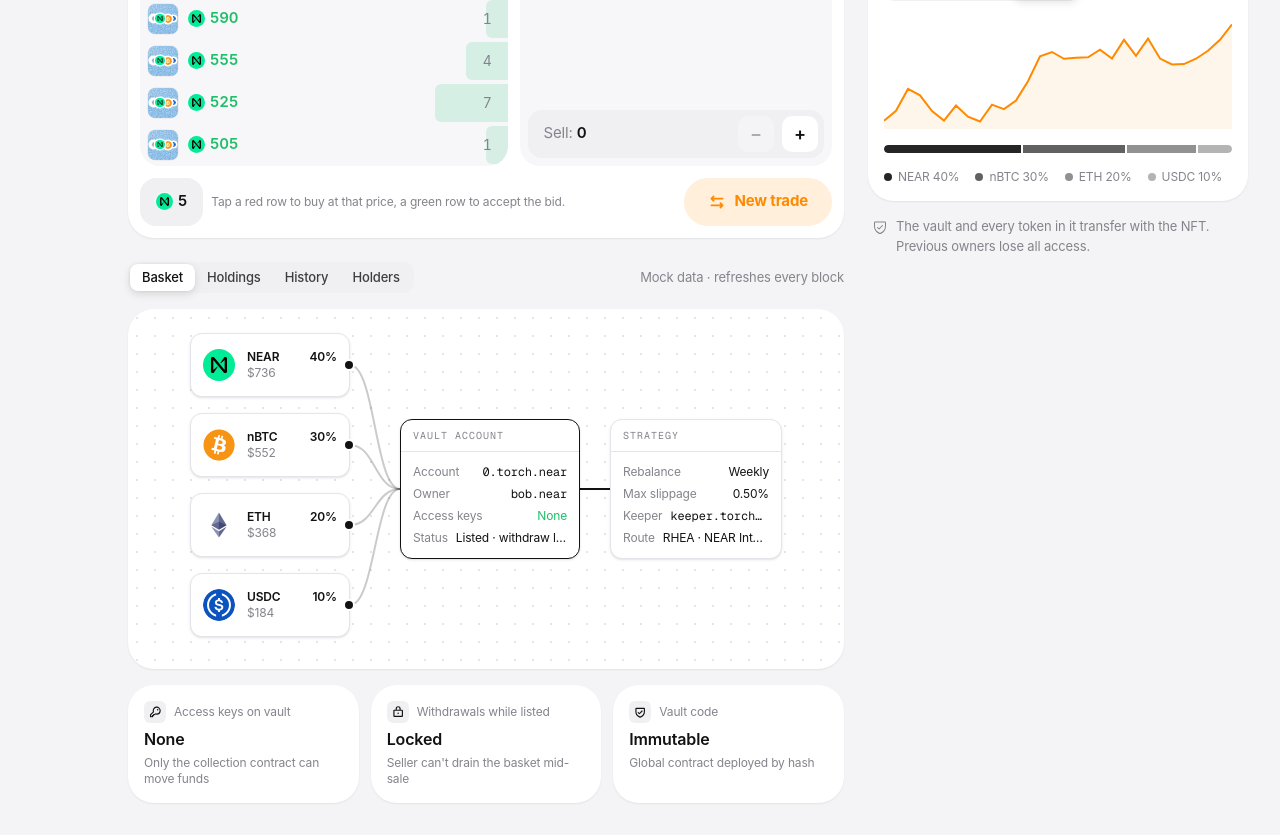
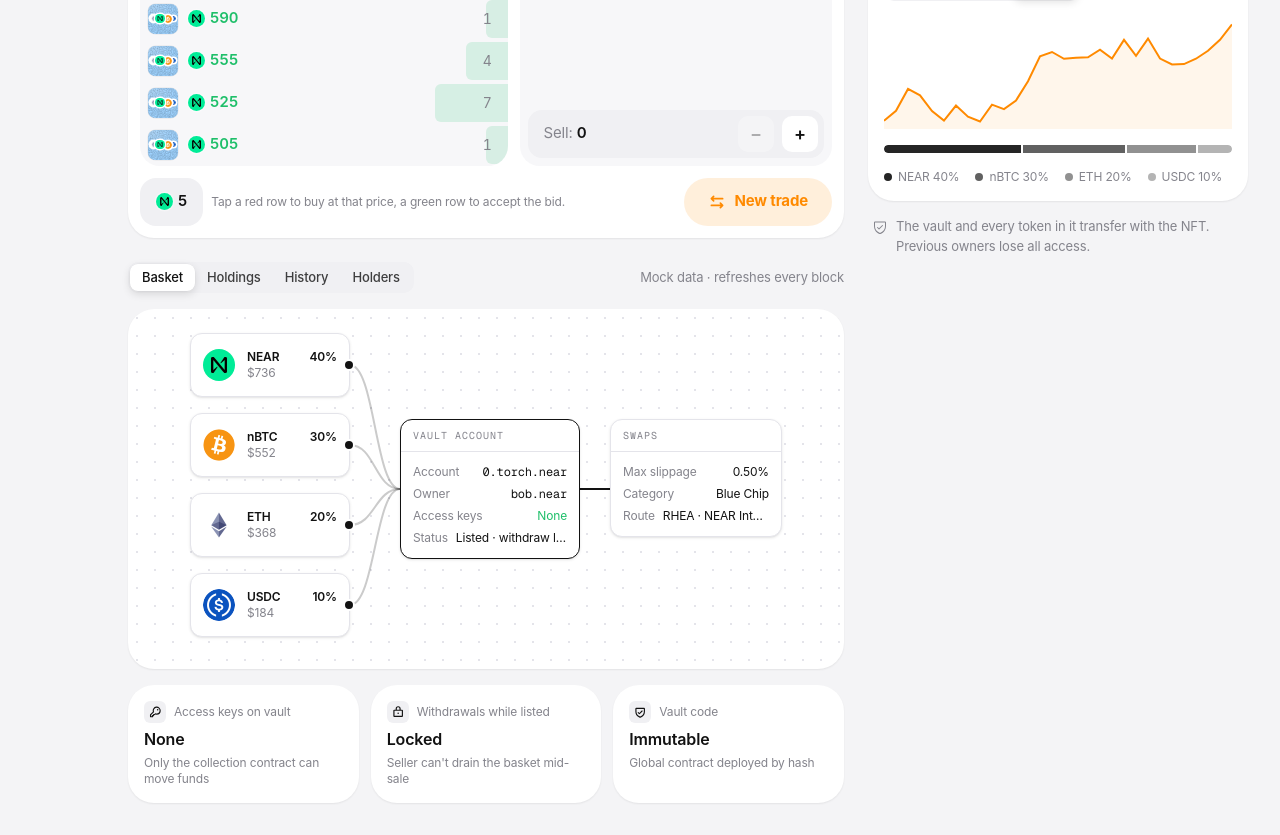
Before and after one commit to 0xpochita/torch, a Next.js app in the folder monorepo/apps/web/: page /etf/0 in a window 1280 px wide. Shown: the part 940-1775 px from the top of the page. Built offline with nearby package versions, Linux system fonts and the light colour scheme.

Commit message:
refactor(web): remove keeper and rebalance from the product

```diff
--- a/monorepo/apps/web/src/app/activity/activity.tsx
+++ b/monorepo/apps/web/src/app/activity/activity.tsx
@@ -10,10 +10,10 @@ import { Avatar, NearAmount, PASTEL, TokenIcon } from "@/components/ui";
 import { ALL_ACTIVITY, type HistoryEvent } from "@/lib/mock";
 
 type Kind = HistoryEvent["type"];
-const FILTERS = ["All", "rebalance", "deposit", "withdraw", "transfer", "mint"] as const;
-const LABEL: Record<(typeof FILTERS)[number], string> = { All: "All", rebalance: "Rebalances", deposit: "Deposits", withdraw: "Withdrawals", transfer: "Sales", mint: "Mints" };
-const VERB: Record<Kind, string> = { mint: "minted", deposit: "deposited into", rebalance: "rebalanced", withdraw: "withdrew from", transfer: "sold" };
-const TONE = { mint: "lilac", deposit: "mint", rebalance: "sky", withdraw: "peach", transfer: "pink" } as const;
+const FILTERS = ["All", "deposit", "withdraw", "transfer", "mint"] as const;
+const LABEL: Record<(typeof FILTERS)[number], string> = { All: "All", deposit: "Deposits", withdraw: "Withdrawals", transfer: "Sales", mint: "Mints" };
+const VERB: Record<Kind, string> = { mint: "minted", deposit: "deposited into", withdraw: "withdrew from", transfer: "sold" };
+const TONE = { mint: "lilac", deposit: "mint", withdraw: "peach", transfer: "pink" } as const;
 
 const TODAY = "2026-11-05";
 const YESTERDAY = "2026-11-04";
--- a/monorepo/apps/web/src/app/create/studio.tsx
+++ b/monorepo/apps/web/src/app/create/studio.tsx
@@ -6,10 +6,10 @@ import { useState } from "react";
 import { BasketArt } from "@/components/basket-art";
 import { Sym } from "@/components/icons";
 import { Topbar } from "@/components/navbar";
-import { Donut, Money, RadioRow, Switch, Title, TokenIcon } from "@/components/ui";
+import { Donut, Money, Title, TokenIcon } from "@/components/ui";
 import { ETFS, TOKENS, type Allocation, type TokenKey } from "@/lib/mock";
 
-const STEPS = ["Theme", "Basket", "Weights", "Strategy", "Review"] as const;
+const STEPS = ["Theme", "Basket", "Weights", "Deposit", "Review"] as const;
 const SUGGESTIONS = [
   { label: "Blue chip", etf: ETFS[0] },
   { label: "Stable yield", etf: ETFS[1] },
@@ -35,9 +35,7 @@ export function Studio() {
   const [name, setName] = useState("My NEAR Index");
   const [allocation, setAllocation] = useState<Allocation[]>(ETFS[0].allocation);
   const [bg, setBg] = useState(BACKGROUNDS[0]);
-  const [rebalance, setRebalance] = useState("Weekly");
   const [slippage, setSlippage] = useState(50);
-  const [keeper, setKeeper] = useState(true);
   const [deposit, setDeposit] = useState(250);
 
   const total = allocation.reduce((s, a) => s + a.weight, 0);
@@ -52,7 +50,6 @@ export function Studio() {
     setAllocation(etf.allocation);
     setBg(etf.bg);
     setName(etf.name);
-    setRebalance(etf.rebalance);
     setSlippage(etf.slippageBps);
   };
 
@@ -172,9 +169,6 @@ export function Studio() {
                     {NEXT_ID}.torch.near · {allocation.length} tokens
                   </div>
                 </div>
-                <span className="hidden items-center gap-1.5 rounded-full bg-fill px-3 py-1.5 text-[12px] font-semibold sm:flex">
-                  <Sym name="clock" size={13} stroke={2.4} /> {rebalance}
-                </span>
                 <div className="text-right">
                   <div className="text-[11px] font-medium text-muted">Starting value</div>
                   <Money value={deposit} className="title-chunky text-[24px]" />
@@ -231,7 +225,7 @@ export function Studio() {
               Step {step + 1} of {STEPS.length}
             </div>
             <h2 className="text-lg font-semibold">
-              {["Pick a theme", "Choose tokens", "Set weights", "Strategy & deposit", "Review & mint"][step]}
+              {["Pick a theme", "Choose tokens", "Set weights", "Fund the vault", "Review & mint"][step]}
             </h2>
           </div>
 
@@ -351,18 +345,7 @@ export function Studio() {
             )}
 
             {step === 3 && (
-              <div className="flex flex-col gap-5 text-sm">
-                <div role="radiogroup" aria-label="Rebalance schedule" className="flex flex-col gap-2">
-                  <span className="font-medium">Rebalance schedule</span>
-                  {[
-                    ["Daily", "Tightest tracking", "most swaps"],
-                    ["Weekly", "Balanced", "recommended"],
-                    ["Monthly", "Lowest cost", "fewest swaps"],
-                  ].map(([r, t, d]) => (
-                    <RadioRow key={r} selected={rebalance === r} onSelect={() => setRebalance(r)} title={`${r} · ${t}`} detail={d} />
-                  ))}
-                </div>
-                <label className="flex flex-col gap-2">
+              <div className="flex flex-col gap-5 text-sm">                <label className="flex flex-col gap-2">
                   <span className="flex justify-between font-medium">
                     Max slippage per swap <span className="tabular-nums text-muted">{(slippage / 100).toFixed(2)}%</span>
                   </span>
@@ -390,13 +373,6 @@ export function Studio() {
                     ))}
                   </div>
                 </label>
-                <div className="flex items-center justify-between gap-3 rounded-[14px] bg-fill px-3.5 py-3">
-                  <span>
-                    <span className="font-medium">Auto-rebalance keeper</span>
-                    <span className="block text-xs text-muted">Swaps only between basket tokens. It can never withdraw.</span>
-                  </span>
-                  <Switch checked={keeper} onChange={setKeeper} label="Auto-rebalance keeper" />
-                </div>
               </div>
             )}
 
@@ -409,12 +385,10 @@ export function Studio() {
                     <dd className="truncate font-medium">{name}</dd>
                     <dt className="text-muted">Vault</dt>
                     <dd className="truncate font-mono">{NEXT_ID}.torch.near</dd>
-                    <dt className="text-muted">Strategy</dt>
+                    <dt className="text-muted">Swaps</dt>
                     <dd>
-                      {rebalance} · ≤{(slippage / 100).toFixed(2)}% slip
+                      ≤{(slippage / 100).toFixed(2)}% slippage
                     </dd>
-                    <dt className="text-muted">Keeper</dt>
-                    <dd>{keeper ? "On" : "Off"}</dd>
                   </dl>
                 </div>
                 <dl className="flex flex-col gap-2">
@@ -453,9 +427,9 @@ export function Studio() {
               <dl className="grid min-w-0 flex-1 grid-cols-[auto_1fr] gap-x-3 text-[12px]">
                 <dt className="text-muted">Tokens</dt>
                 <dd className="truncate font-medium">{allocation.map((a) => TOKENS[a.token].symbol).join(", ") || "—"}</dd>
-                <dt className="text-muted">Strategy</dt>
+                <dt className="text-muted">Swaps</dt>
                 <dd className="truncate font-medium">
-                  {rebalance} · ≤{(slippage / 100).toFixed(2)}%
+                  ≤{(slippage / 100).toFixed(2)}% slippage
                 </dd>
                 <dt className="text-muted">Deposit</dt>
                 <dd className="font-medium">
--- a/monorepo/apps/web/src/app/etf/[id]/panels.tsx
+++ b/monorepo/apps/web/src/app/etf/[id]/panels.tsx
@@ -110,7 +110,7 @@ export function DetailTabs({ etf }: { etf: Etf }) {
             </tbody>
           </table>
           <div className="flex items-center justify-between border-t border-line px-4 py-3 text-xs text-muted">
-            <span>Drift above 1.5% is corrected at the next {etf.rebalance.toLowerCase()} rebalance.</span>
+            <span>Live balances read from the vault account.</span>
             <span className="font-medium text-text">
               Total <Money value={holdings.reduce((s, h) => s + h.value, 0)} />
             </span>
--- a/monorepo/apps/web/src/app/explore.tsx
+++ b/monorepo/apps/web/src/app/explore.tsx
@@ -208,9 +208,9 @@ export function Explore() {
             <StatTile icon="layers" label="Vaults" value={`${ETFS.length} live`} />
             <StatTile icon="person" label="Holders" value={new Set(ETFS.map((e) => e.owner)).size} />
             <div className="col-span-2">
-              <StatTile icon="swap" label="Rebalanced this week" value={`${ETFS.filter((e) => e.rebalance !== "Monthly").length} of ${ETFS.length}`}>
+              <StatTile icon="tag" label="Listed for sale" value={`${ETFS.filter((e) => e.listed).length} of ${ETFS.length}`}>
                 <span className="flex h-2 overflow-hidden rounded-full bg-line">
-                  <span className="bg-pink-ink" style={{ width: `${(ETFS.filter((e) => e.rebalance !== "Monthly").length / ETFS.length) * 100}%` }} />
+                  <span className="bg-pink-ink" style={{ width: `${(ETFS.filter((e) => e.listed).length / ETFS.length) * 100}%` }} />
                 </span>
               </StatTile>
             </div>
--- a/monorepo/apps/web/src/app/market/market.tsx
+++ b/monorepo/apps/web/src/app/market/market.tsx
@@ -24,7 +24,6 @@ const STATUS_ICON = { All: "store", buy: "tag", offer: "swap", new: "sparkle" }
 const SORTS = { low: "Price: low to high", high: "Price: high to low", value: "Best vs value", liked: "Most liked", recent: "Recently listed" } as const;
 type Sort = keyof typeof SORTS;
 const LAYOUTS = ["Grid", "List"] as const;
-const REBALANCE = ["Daily", "Weekly", "Monthly"] as const;
 
 /** Price relative to what the basket inside is worth: negative = buying below value. */
 const vsValue = (l: Listing) => ((l.priceNear * NEAR_USD) / l.navUsd - 1) * 100;
@@ -38,7 +37,6 @@ const HIST = Array.from({ length: BUCKETS }, (_, b) => LISTINGS.filter((l) => Ma
 export function Market() {
   const [status, setStatus] = useState<(typeof STATUS)[number]>("All");
   const [cats, setCats] = useState<Category[]>([]);
-  const [rebalance, setRebalance] = useState<string[]>([]);
   const [maxPrice, setMaxPrice] = useState(MAX_PRICE);
   const [underValue, setUnderValue] = useState(false);
   const [sort, setSort] = useState<Sort>("low");
@@ -47,13 +45,12 @@ export function Market() {
   const bookListing = book === "popular" ? POPULAR : BEST;
 
   const toggle = <T,>(list: T[], v: T) => (list.includes(v) ? list.filter((x) => x !== v) : [...list, v]);
-  const reset = () => (setCats([]), setRebalance([]), setMaxPrice(MAX_PRICE), setUnderValue(false), setStatus("All"));
+  const reset = () => (setCats([]), setMaxPrice(MAX_PRICE), setUnderValue(false), setStatus("All"));
 
   const items = LISTINGS.filter(
     (l) =>
       (status === "All" || (status === "new" ? l.listedDaysAgo <= 3 : l.status === status)) &&
       (!cats.length || cats.includes(l.etf.category)) &&
-      (!rebalance.length || rebalance.includes(l.etf.rebalance)) &&
       l.priceNear <= maxPrice &&
       (!underValue || vsValue(l) < 0),
   ).sort((a, b) =>
@@ -140,20 +137,6 @@ export function Market() {
                 <span className="flex items-center gap-1 text-muted">
                   up to <NearAmount amount={maxPrice} className="text-text" />
                 </span>
-              </div>
-            </FilterGroup>
-
-            <FilterGroup title="Rebalance">
-              <div className="flex flex-wrap gap-1.5">
-                {REBALANCE.map((r) => (
-                  <button
-                    key={r}
-                    onClick={() => setRebalance((x) => toggle(x, r))}
-                    className={`h-8 rounded-full px-3 text-[13px] font-semibold transition ${rebalance.includes(r) ? "bg-text text-surface" : "bg-fill text-text hover:bg-line"}`}
-                  >
-                    {r}
-                  </button>
-                ))}
               </div>
             </FilterGroup>
 
--- a/monorepo/apps/web/src/app/vaults/vaults.tsx
+++ b/monorepo/apps/web/src/app/vaults/vaults.tsx
@@ -28,6 +28,7 @@ import {
   type Allocation,
   type Etf,
   type TokenKey,
+  offersFor,
 } from "@/lib/mock";
 
 const VIEWS = ["Owned", "Created", "Listed"] as const;
@@ -123,11 +124,13 @@ export function Vaults() {
               </div>
               <div className="flex items-center gap-3 rounded-[20px] bg-fill p-3">
                 <span className="grid size-10 place-items-center rounded-full bg-surface">
-                  <Sym name="clock" size={18} weight="bold" />
+                  <Sym name="swap" size={18} weight="bold" />
                 </span>
                 <span className="min-w-0 flex-1">
-                  <span className="block text-[13px] text-muted">Next keeper rebalance</span>
-                  <span className="block text-[15px] font-semibold">Mon, Nov 9 · {owned.filter((e) => e.rebalance === "Weekly").length} weekly vaults</span>
+                  <span className="block text-[13px] text-muted">Open offers on your vaults</span>
+                  <span className="block text-[15px] font-semibold">
+                    {owned.reduce((n, e) => n + offersFor(e).length, 0)} offers · best <NearAmount amount={Math.max(...owned.map((e) => offersFor(e)[0].priceNear))} className="inline-flex" />
+                  </span>
                 </span>
                 <span className="text-right">
                   <span className="block text-[13px] text-muted">Asking</span>
@@ -346,7 +349,7 @@ function VaultCard({ etf }: { etf: Etf }) {
         </div>
         <AllocationBar etf={etf} className="h-2" />
         <div className="flex items-center justify-between text-[12px] text-muted">
-          <span>{etf.rebalance} rebalance</span>
+          <span>{etf.category}</span>
           <span>{etf.allocation.length} tokens</span>
         </div>
       </div>
--- a/monorepo/apps/web/src/components/basket-graph.tsx
+++ b/monorepo/apps/web/src/components/basket-graph.tsx
@@ -75,10 +75,9 @@ export function BasketGraph({ etf }: { etf: Etf }) {
           <Row k="Status" v={etf.listed ? "Listed · withdraw locked" : "Active"} />
         </Node>
 
-        <Node title="Strategy" x={SETTINGS_X} y={vaultY} w={SETTINGS_W}>
-          <Row k="Rebalance" v={etf.rebalance} />
+        <Node title="Swaps" x={SETTINGS_X} y={vaultY} w={SETTINGS_W}>
           <Row k="Max slippage" v={`${(etf.slippageBps / 100).toFixed(2)}%`} />
-          <Row k="Keeper" v="keeper.torch.near" mono />
+          <Row k="Category" v={etf.category} />
           <Row k="Route" v="RHEA · NEAR Intents" />
         </Node>
       </div>
--- a/monorepo/apps/web/src/components/etf-card.tsx
+++ b/monorepo/apps/web/src/components/etf-card.tsx
@@ -91,7 +91,6 @@ export function EtfRow({ etf, trailing, subtitle }: { etf: Etf; trailing?: React
 export const EVENT: Record<HistoryEvent["type"], { label: string; icon: IconName; color: string }> = {
   mint: { label: "Minted", icon: "sparkle", color: "#af52de" },
   deposit: { label: "Deposit", icon: "down", color: "#34c759" },
-  rebalance: { label: "Rebalance", icon: "swap", color: "#007aff" },
   withdraw: { label: "Withdraw", icon: "up", color: "#ff9500" },
   transfer: { label: "Sale", icon: "tag", color: "#ff2d55" },
 };
--- a/monorepo/apps/web/src/lib/mock.ts
+++ b/monorepo/apps/web/src/lib/mock.ts
@@ -28,7 +28,7 @@ export type Category = (typeof CATEGORIES)[number];
 
 export type Allocation = { token: TokenKey; weight: number };
 export type HistoryEvent = {
-  type: "mint" | "deposit" | "rebalance" | "withdraw" | "transfer";
+  type: "mint" | "deposit" | "withdraw" | "transfer";
   at: string;
   detail: string;
   account: string;
@@ -46,7 +46,6 @@ export type Etf = {
   change24h: number;
   priceNear: number;
   listed: boolean;
-  rebalance: "Daily" | "Weekly" | "Monthly";
   slippageBps: number;
   allocation: Allocation[];
   nav30d: number[];
@@ -80,26 +79,26 @@ function etf(e: Omit<Etf, "nav30d" | "history"> & { seed: number; drift: number
     history: [
       { type: "mint", at: day(-30 + n), detail: `Vault ${rest.id}.torch.near created`, account: rest.creator },
       { type: "deposit", at: day(-30 + n), detail: `Deposited ${(rest.navUsd * 0.8).toFixed(0)} USDC, swapped to basket`, account: rest.creator },
-      { type: "rebalance", at: day(-16 + n), detail: "Rebalanced to target weights (drift 4.1%)", account: "keeper.torch.near" },
+      { type: "deposit", at: day(-16 + n), detail: "Topped up 80 USDC", account: rest.owner },
       { type: "transfer", at: day(-9 + n), detail: `Sold for ${rest.priceNear} NEAR`, account: rest.owner },
       ...(n % 2 ? [{ type: "withdraw" as const, at: day(-6 + n), detail: "Withdrew 40 USDC to owner", account: rest.owner }] : []),
-      { type: n % 3 ? ("deposit" as const) : ("rebalance" as const), at: day(-n), detail: n % 3 ? "Topped up 120 USDC" : "Rebalanced to target weights (drift 2.7%)", account: n % 3 ? rest.owner : "keeper.torch.near" },
+      { type: "deposit" as const, at: day(-n), detail: "Topped up 120 USDC", account: rest.owner },
     ],
   };
 }
 
 export const ETFS: Etf[] = [
-  etf({ id: "0", name: "NEAR Blue Chip", bg: "#9fd3ff", category: "Blue Chip", creator: "alice.near", owner: "bob.near", likes: 214, navUsd: 1840, change24h: 2.4, priceNear: 610, listed: true, rebalance: "Weekly", slippageBps: 50, seed: 11, drift: 0.004,
+  etf({ id: "0", name: "NEAR Blue Chip", bg: "#9fd3ff", category: "Blue Chip", creator: "alice.near", owner: "bob.near", likes: 214, navUsd: 1840, change24h: 2.4, priceNear: 610, listed: true, slippageBps: 50, seed: 11, drift: 0.004,
     allocation: [{ token: "NEAR", weight: 40 }, { token: "BTC", weight: 30 }, { token: "ETH", weight: 20 }, { token: "USDC", weight: 10 }] }),
-  etf({ id: "1", name: "Stable Harbor", bg: "#b8f0d8", category: "Stable", creator: "carol.near", owner: "carol.near", likes: 98, navUsd: 5020, change24h: 0.1, priceNear: 1620, listed: false, rebalance: "Monthly", slippageBps: 10, seed: 23, drift: 0.0003,
+  etf({ id: "1", name: "Stable Harbor", bg: "#b8f0d8", category: "Stable", creator: "carol.near", owner: "carol.near", likes: 98, navUsd: 5020, change24h: 0.1, priceNear: 1620, listed: false, slippageBps: 10, seed: 23, drift: 0.0003,
     allocation: [{ token: "USDC", weight: 50 }, { token: "USDT", weight: 30 }, { token: "STNEAR", weight: 20 }] }),
-  etf({ id: "2", name: "DeFi Engine", bg: "#ffd8a8", category: "DeFi", creator: "dave.near", owner: "bob.near", likes: 167, navUsd: 920, change24h: -1.8, priceNear: 300, listed: true, rebalance: "Weekly", slippageBps: 100, seed: 37, drift: 0.002,
+  etf({ id: "2", name: "DeFi Engine", bg: "#ffd8a8", category: "DeFi", creator: "dave.near", owner: "bob.near", likes: 167, navUsd: 920, change24h: -1.8, priceNear: 300, listed: true, slippageBps: 100, seed: 37, drift: 0.002,
     allocation: [{ token: "RHEA", weight: 35 }, { token: "LINEAR", weight: 25 }, { token: "AURORA", weight: 20 }, { token: "NEAR", weight: 20 }] }),
-  etf({ id: "3", name: "Meme Lab", bg: "#e5c8ff", category: "Meme", creator: "frank.near", owner: "frank.near", likes: 402, navUsd: 310, change24h: 12.7, priceNear: 140, listed: true, rebalance: "Daily", slippageBps: 300, seed: 41, drift: 0.01,
+  etf({ id: "3", name: "Meme Lab", bg: "#e5c8ff", category: "Meme", creator: "frank.near", owner: "frank.near", likes: 402, navUsd: 310, change24h: 12.7, priceNear: 140, listed: true, slippageBps: 300, seed: 41, drift: 0.01,
     allocation: [{ token: "DRAGON", weight: 40 }, { token: "SHITZU", weight: 35 }, { token: "SWEAT", weight: 25 }] }),
-  etf({ id: "4", name: "Omni Hot", bg: "#ffc2a8", category: "Chain Abstraction", creator: "grace.near", owner: "heidi.near", likes: 256, navUsd: 1330, change24h: 4.9, priceNear: 455, listed: true, rebalance: "Weekly", slippageBps: 80, seed: 53, drift: 0.005,
+  etf({ id: "4", name: "Omni Hot", bg: "#ffc2a8", category: "Chain Abstraction", creator: "grace.near", owner: "heidi.near", likes: 256, navUsd: 1330, change24h: 4.9, priceNear: 455, listed: true, slippageBps: 80, seed: 53, drift: 0.005,
     allocation: [{ token: "HOT", weight: 35 }, { token: "NEAR", weight: 25 }, { token: "ZEC", weight: 20 }, { token: "BTC", weight: 20 }] }),
-  etf({ id: "5", name: "Staked Garden", bg: "#c5f5b0", category: "Liquid Staking", creator: "ivan.near", owner: "bob.near", likes: 131, navUsd: 2260, change24h: 1.2, priceNear: 730, listed: false, rebalance: "Monthly", slippageBps: 30, seed: 67, drift: 0.002,
+  etf({ id: "5", name: "Staked Garden", bg: "#c5f5b0", category: "Liquid Staking", creator: "ivan.near", owner: "bob.near", likes: 131, navUsd: 2260, change24h: 1.2, priceNear: 730, listed: false, slippageBps: 30, seed: 67, drift: 0.002,
     allocation: [{ token: "LINEAR", weight: 40 }, { token: "STNEAR", weight: 40 }, { token: "NPRO", weight: 20 }] }),
 ];
 
```
Also changed, not shown: 1 other file (tests, documents, lock files or other folders).
